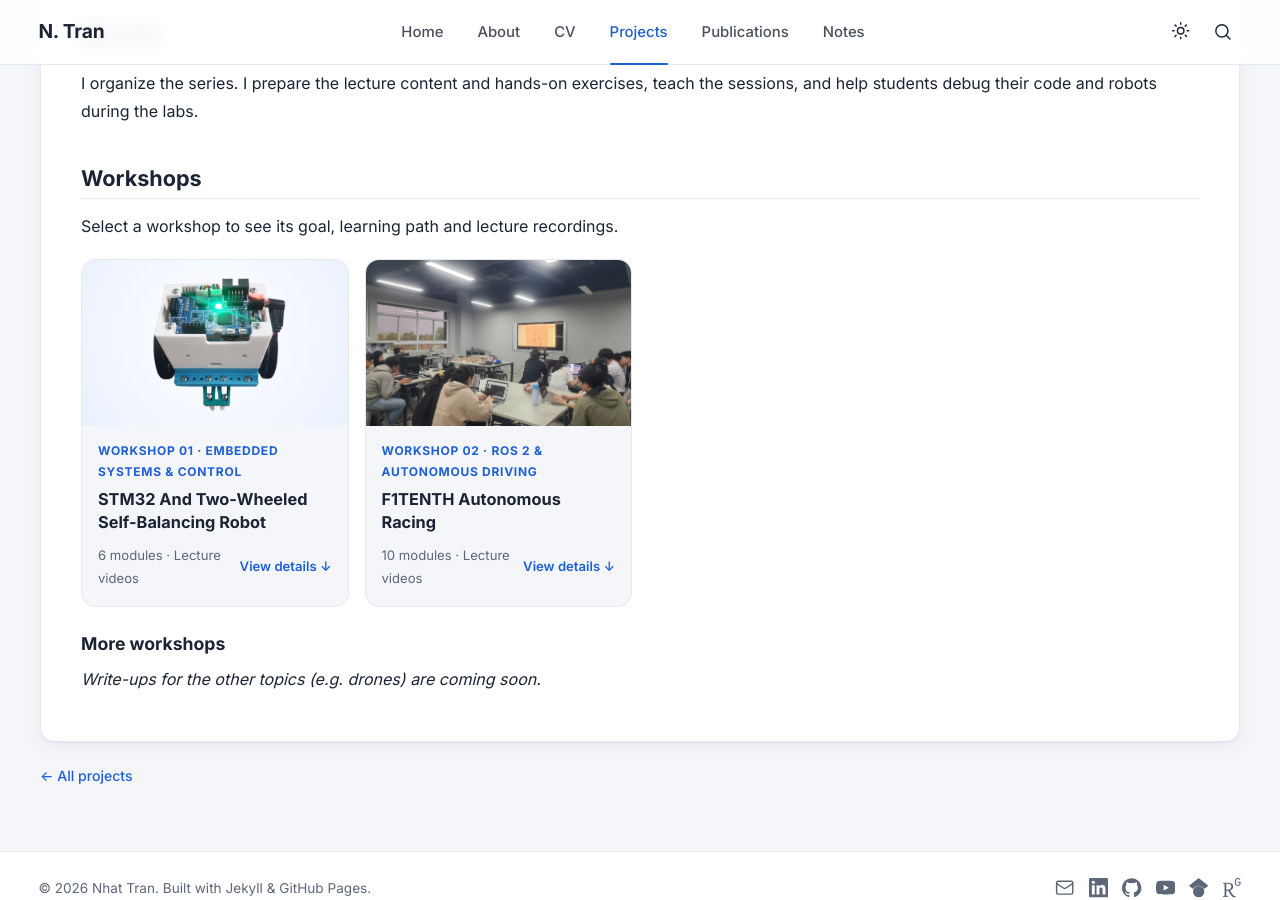
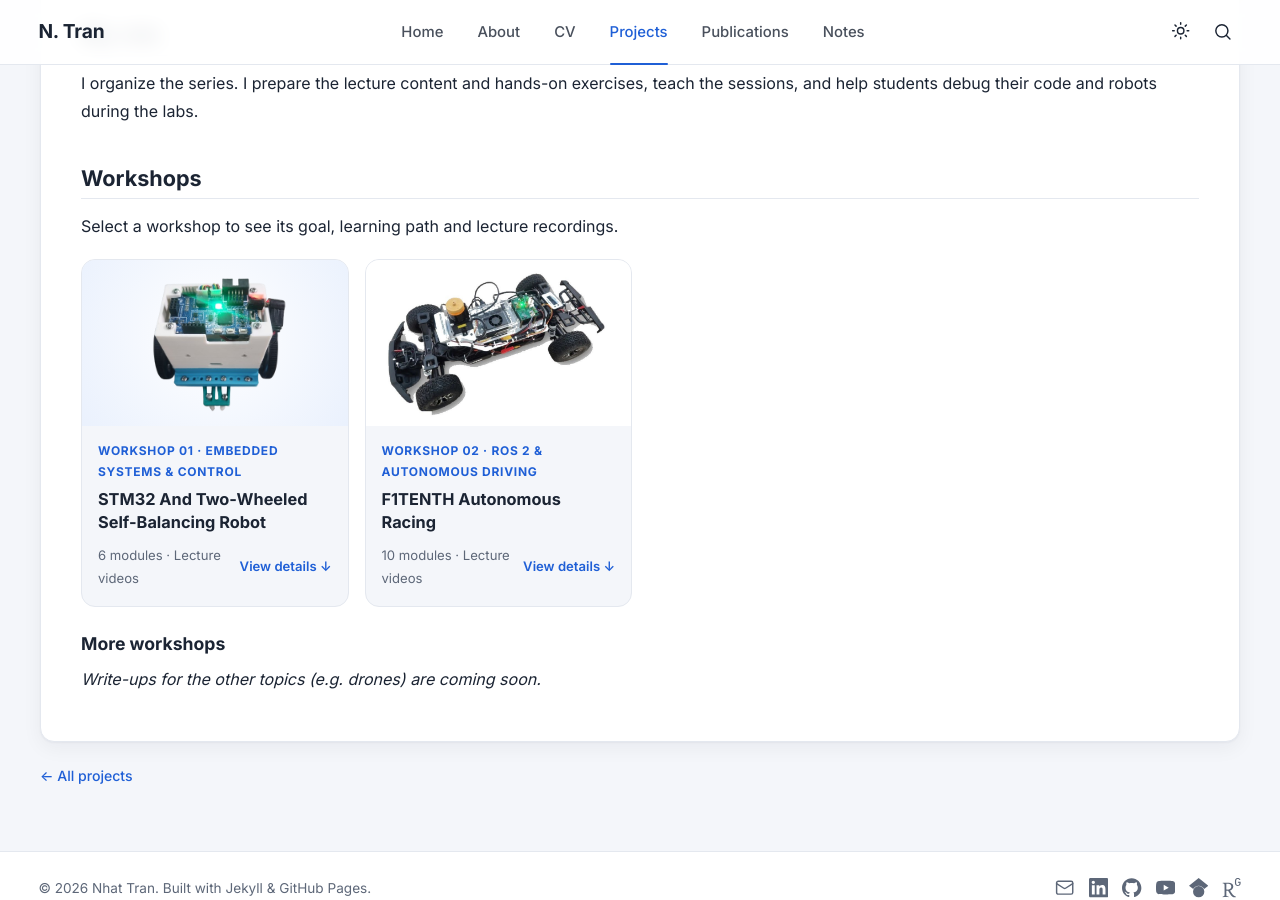
Before and after one commit to NhatTran-97/NhatTran-97.github.io, a Jekyll site: the page built from _projects/weekly-robotics-workshop-series.md, in a window 1280 px wide and 900 px high, scrolled down 913 px. Built offline with Jekyll 4.4.1, drawn with Linux system fonts in a browser that asks for light colours.

Commit message:
Workshop 2: F1TENTH car as card cover, platform overview section
- Card/cover image is the F1TENTH car cut out from the platform figure
  (new file name so browsers load it)
- Add a "Robot platform" section with the full F1TENTH overview
- Classroom photo moves to the "In class" gallery (3 photos)

Co-Authored-By: Claude Opus 5.5 <noreply@anthropic.com>
Claude-Session: https://claude.ai/code/session_01WtscMMpGViN2kQZVLN7Eom

```diff
--- a/_projects/weekly-robotics-workshop-series.md
+++ b/_projects/weekly-robotics-workshop-series.md
@@ -147,7 +147,7 @@ STM32 controller board, so every module can be tried directly on real hardware.
 
 <div class="workshop">
   <figure class="workshop-cover is-photo">
-    <img src="/assets/img/projects/workshops/f1tenth-classroom.jpg" alt="Students working on ROS 2 and the F1TENTH simulator during a workshop session">
+    <img src="/assets/img/projects/workshops/f1tenth-car.jpg" alt="The 1/10-scale F1TENTH car used in the workshop">
   </figure>
   <div class="workshop-info">
     <span class="workshop-no">Workshop 02 · ROS 2 & autonomous driving</span>
@@ -162,6 +162,16 @@ STM32 controller board, so every module can be tried directly on real hardware.
     <p><a class="btn btn-primary" href="https://www.youtube.com/playlist?list=PL7WgDt1mGvJZLL-rJHcqOzMGDUf34dQ-F">{% include icon.html name="youtube" %} Watch the lectures</a></p>
   </div>
 </div>
+
+#### Robot platform
+
+The workshop uses a 1/10-scale F1TENTH car with a 2D LiDAR, a depth camera and an IMU,
+an NVIDIA Jetson Xavier NX for onboard compute, and a VESC motor controller — all running ROS 2.
+
+<figure class="figure-narrow figure-large">
+  <img src="/assets/img/projects/workshops/f1tenth-platform.jpg" alt="Overview of the F1TENTH platform: chassis, sensors, Jetson Xavier NX, ROS 2 software architecture and research topics">
+  <figcaption>The F1TENTH platform: chassis and power board, sensors (Hokuyo UST-10LX, RealSense D435i, BNO055), Jetson Xavier NX, and the ROS 2 perception–planning–control stack.</figcaption>
+</figure>
 
 #### Learning path
 
@@ -245,7 +255,10 @@ STM32 controller board, so every module can be tried directly on real hardware.
   </li>
 </ol>
 
+#### In class
+
 <div class="gallery">
+  <figure><img src="/assets/img/projects/workshops/f1tenth-classroom.jpg" alt="Students working on ROS 2 and the F1TENTH simulator during a workshop session"><figcaption>F1TENTH class: working in the simulator with ROS 2.</figcaption></figure>
   <figure><img src="/assets/img/projects/workshops/f1tenth-session-1.jpg" alt="Students working with the F1TENTH car during a session"><figcaption>F1TENTH class: Ackermann control on the vehicle.</figcaption></figure>
   <figure><img src="/assets/img/projects/workshops/f1tenth-session-2.jpg" alt="Students working with ROS 2 topics on their laptops"><figcaption>F1TENTH class: working with ROS 2 topics and messages (odometry).</figcaption></figure>
 </div>
```
Also changed, not shown: README.md, assets/img/projects/workshops/f1tenth-car.jpg (added), assets/img/projects/workshops/f1tenth-platform.jpg (added).
